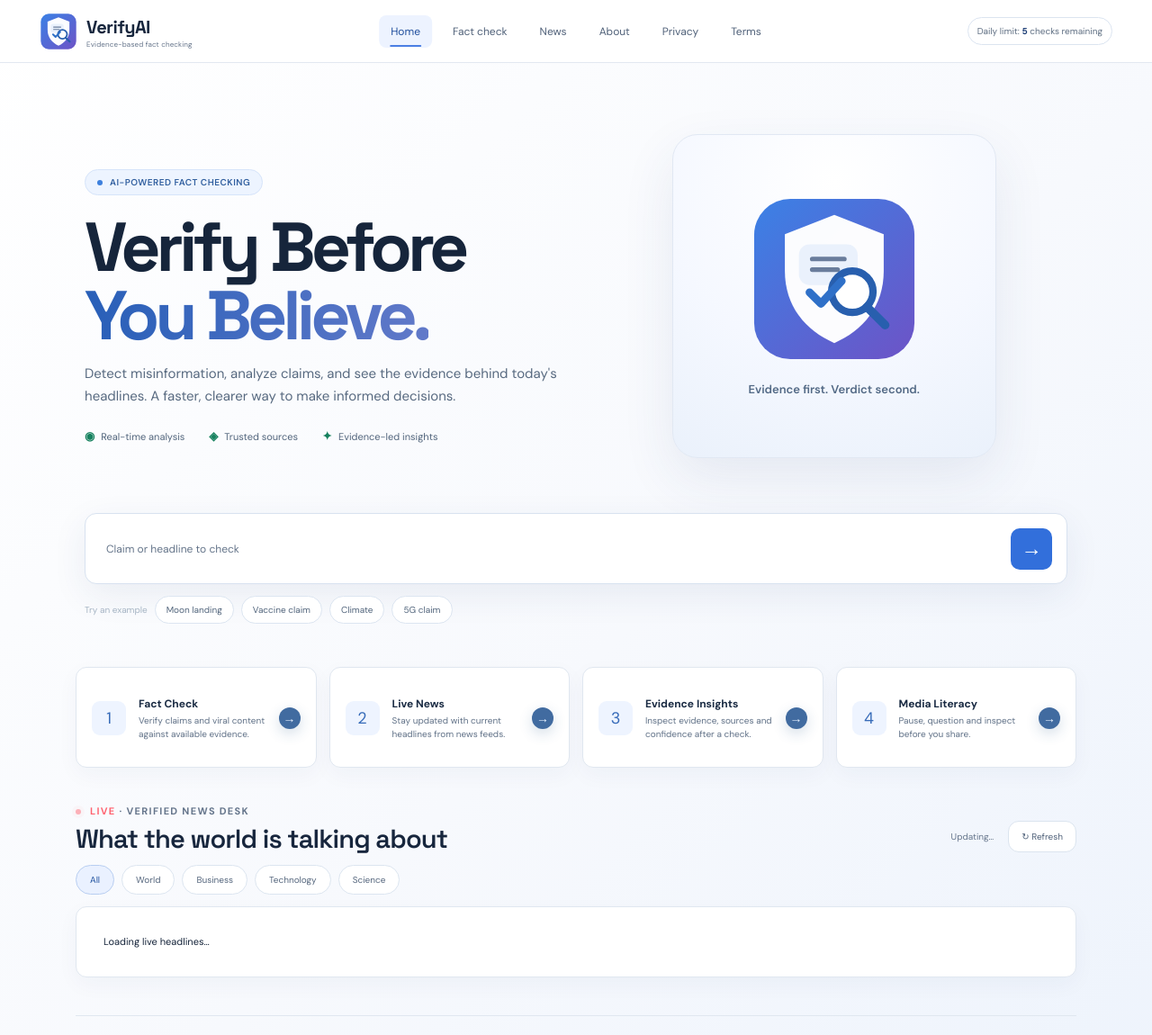
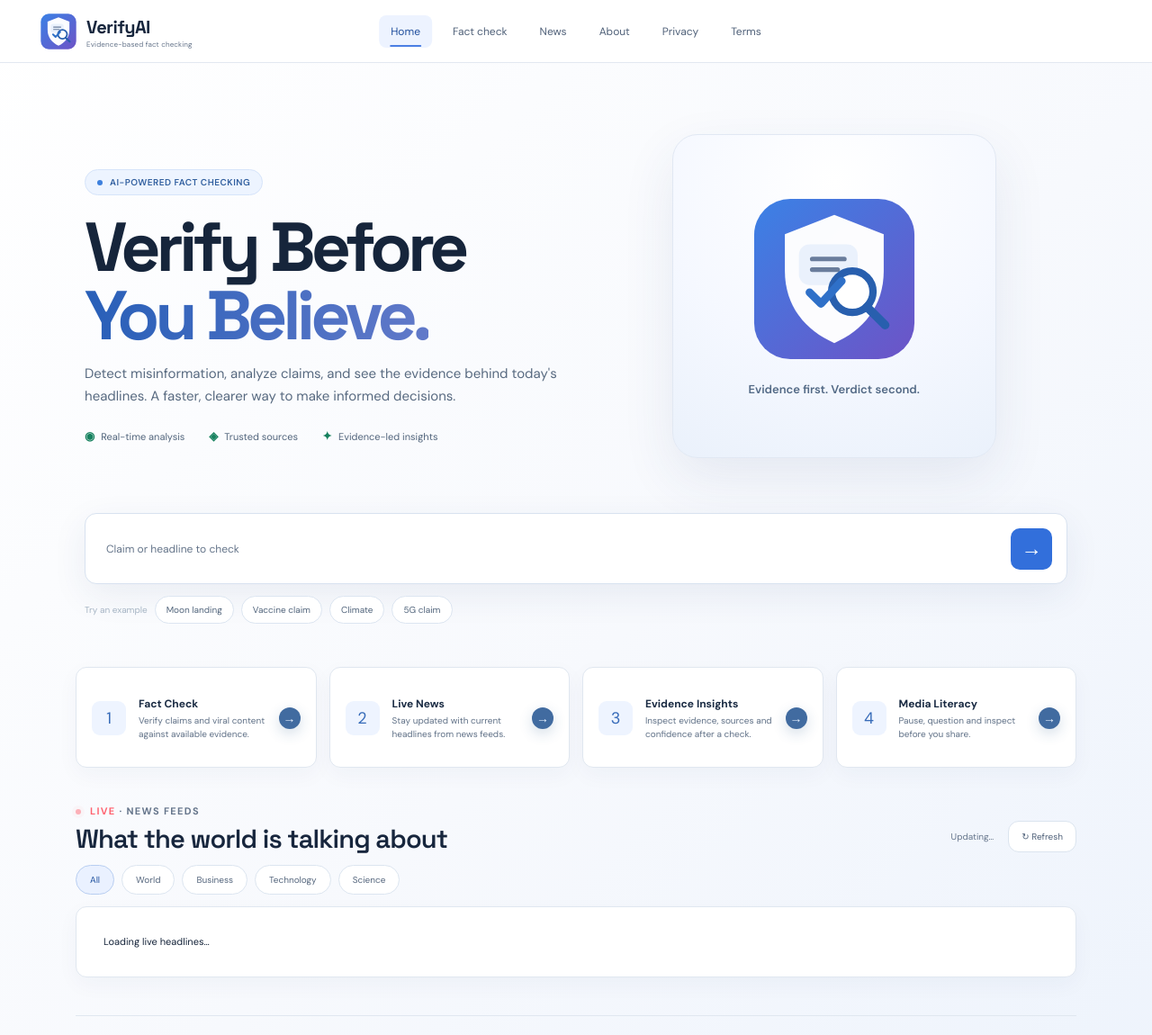
Before and after one commit to RajG1205/fake-news-fact-checker, a Flask app: page / in a window 1280 px wide. Shown: the top 1150 px of the page at 90% size. Run offline with Flask 3, Linux system fonts and the light colour scheme.

Commit message:
Remove unsupported display claims and quota counter

```diff
--- a/templates/index.html
+++ b/templates/index.html
@@ -81,7 +81,7 @@ textarea{color:#1a2a42}.primary{border-radius:10px;background:#326fdb;box-shadow
 <header class="topbar"><div class="topbar-inner">
 <a class="brand" href="/" aria-label="VerifyAI home"><img class="brand-logo" src="{{ url_for('static', filename='verifyai-logo.svg') }}" alt=""><div><strong>VerifyAI</strong><small>Evidence-based fact checking</small></div></a>
 <button class="menu-toggle" id="menuToggle" aria-expanded="false" aria-controls="siteNav" aria-label="Open navigation"><span></span><span></span><span></span></button><nav class="nav" id="siteNav"><a class="active" href="#home">Home</a><a href="#fact-check">Fact check</a><a href="#live-news">News</a><a href="#about">About</a><a href="/privacy">Privacy</a><a href="/terms">Terms</a></nav>
-<div class="quota" aria-live="polite">Daily limit: <strong id="quotaText">5</strong> checks remaining</div>
+
 </div></header>
 <main class="shell">
 <section class="hero" id="home">
@@ -95,7 +95,7 @@ textarea{color:#1a2a42}.primary{border-radius:10px;background:#326fdb;box-shadow
 <a class="quick-card" href="#results"><div class="quick-icon q3" aria-hidden="true">3</div><strong>Evidence Insights</strong><p>Inspect evidence, sources and confidence after a check.</p></a>
 <a class="quick-card" href="#about"><div class="quick-icon q4" aria-hidden="true">4</div><strong>Media Literacy</strong><p>Pause, question and inspect before you share.</p></a>
 </section>
-<section class="news-wrap" id="live-news" aria-labelledby="newsTitle"><div class="news-head"><div><div class="news-kicker"><span class="live-dot news-pulse"></span><b>LIVE</b> · VERIFIED NEWS DESK</div><div class="news-title" id="newsTitle">What the world is talking about</div></div><div class="news-tools"><span class="news-updated" id="newsUpdated">Updating…</span><button class="news-refresh" onclick="loadNews(true)">↻ Refresh</button></div></div><div class="news-controls" id="newsFilters"><button class="news-filter active" data-filter="all" onclick="filterNews('all')">All</button><button class="news-filter" data-filter="world" onclick="filterNews('world')">World</button><button class="news-filter" data-filter="business" onclick="filterNews('business')">Business</button><button class="news-filter" data-filter="technology" onclick="filterNews('technology')">Technology</button><button class="news-filter" data-filter="science" onclick="filterNews('science')">Science</button></div><div id="newsContent" class="news-loading">Loading live headlines…</div></section>
+<section class="news-wrap" id="live-news" aria-labelledby="newsTitle"><div class="news-head"><div><div class="news-kicker"><span class="live-dot news-pulse"></span><b>LIVE</b> · NEWS FEEDS</div><div class="news-title" id="newsTitle">What the world is talking about</div></div><div class="news-tools"><span class="news-updated" id="newsUpdated">Updating…</span><button class="news-refresh" onclick="loadNews(true)">↻ Refresh</button></div></div><div class="news-controls" id="newsFilters"><button class="news-filter active" data-filter="all" onclick="filterNews('all')">All</button><button class="news-filter" data-filter="world" onclick="filterNews('world')">World</button><button class="news-filter" data-filter="business" onclick="filterNews('business')">Business</button><button class="news-filter" data-filter="technology" onclick="filterNews('technology')">Technology</button><button class="news-filter" data-filter="science" onclick="filterNews('science')">Science</button></div><div id="newsContent" class="news-loading">Loading live headlines…</div></section>
 <section class="loading" id="loading"><div class="spinner"></div><p>Checking sources and verifying the claim…</p></section><section class="empty" id="empty"><p id="emptyText">No result returned. Try a more specific claim.</p></section><section id="results"></section>
 <footer class="footer" id="about"><div><a class="footer-brand" href="/"><strong>VerifyAI</strong></a><p>Evidence-assisted fact checking. Review sources before sharing.</p><nav class="footer-links" aria-label="Footer"><a href="/privacy">Privacy policy</a><a href="/terms">Terms of use</a><a href="#fact-check">Fact check</a></nav></div><div>© <span id="copyrightYear"></span> VerifyAI. All rights reserved.</div></footer>
 </main>
@@ -107,7 +107,7 @@ function safeUrl(u){try{const x=new URL(u);return ["http:","https:"].includes(x.
 function toast(msg){const t=document.createElement("div");t.className="toast";t.textContent=msg;document.body.appendChild(t);setTimeout(()=>t.remove(),2600)}
 function useExample(v){document.getElementById("claimInput").value=v;document.getElementById("claimInput").focus()}
 function setLoading(on){document.getElementById("loading").classList.toggle("show",on);document.getElementById("checkBtn").disabled=on}
-function updateQuota(res){const h=res.headers.get("X-RateLimit-Remaining");if(h!==null)document.getElementById("quotaText").textContent=`${h} fact-check${h==="1"?"":"s"} left today`}
+function updateQuota(res){const h=res.headers.get("X-RateLimit-Remaining");if(h!==null)}
 function renderCard(item,i){
  const r=item.result||{};const v=(r.verdict||"UNCERTAIN").toLowerCase();const conf=Number.isFinite(Number(r.confidence))?Math.max(0,Math.min(100,Number(r.confidence))):50;
  const sources=Array.isArray(r.sources)?r.sources:[], hi=Array.isArray(r.highlights)?r.highlights:[], qs=Array.isArray(r.quotes)?r.quotes:[];
@@ -150,7 +150,7 @@ function renderNews(items){
  box.innerHTML=visible.map((n,i)=>{
    const image=safeUrl(n.image||"");
    const art=image&&image!=="#" ? ' style="background-image:linear-gradient(180deg,rgba(4,14,24,.05),rgba(4,12,20,.72)),url(&quot;'+esc(image)+'&quot;)"' : "";
-   return '<a class="news-item '+(i===0?'featured':'')+'" href="'+esc(safeUrl(n.url))+'" target="_blank" rel="noopener noreferrer"><div class="news-art"'+art+'></div><div class="news-source">'+(i===0?'<span class="live-dot"></span> ':'')+esc(n.source||n.domain||"News desk")+' · '+esc(n.category||newsCategory(n))+'</div><h3>'+esc(n.title||"Latest headline")+'</h3><div class="news-meta"><span>'+esc(formatNewsTime(n.publishedAt||n.published||""))+'</span><span class="news-arrow">Read source ↗</span></div></a>';
+   return '<a class="news-item '+(i===0?'featured':'')+'" href="'+esc(safeUrl(n.url))+'" target="_blank" rel="noopener noreferrer"><div class="news-art"'+art+'></div><div class="news-source">'+(i===0?'<span class="live-dot"></span> ':'')+esc(n.source||n.domain||"News desk")+' · '+esc(n.category||newsCategory(n))+'</div><h3>'+esc(n.title||"")+'</h3><div class="news-meta"><span>'+esc(formatNewsTime(n.publishedAt||n.published||""))+'</span><span class="news-arrow">Read source ↗</span></div></a>';
  }).join("");
  document.getElementById("newsUpdated").textContent="Updated just now";
 }
```
